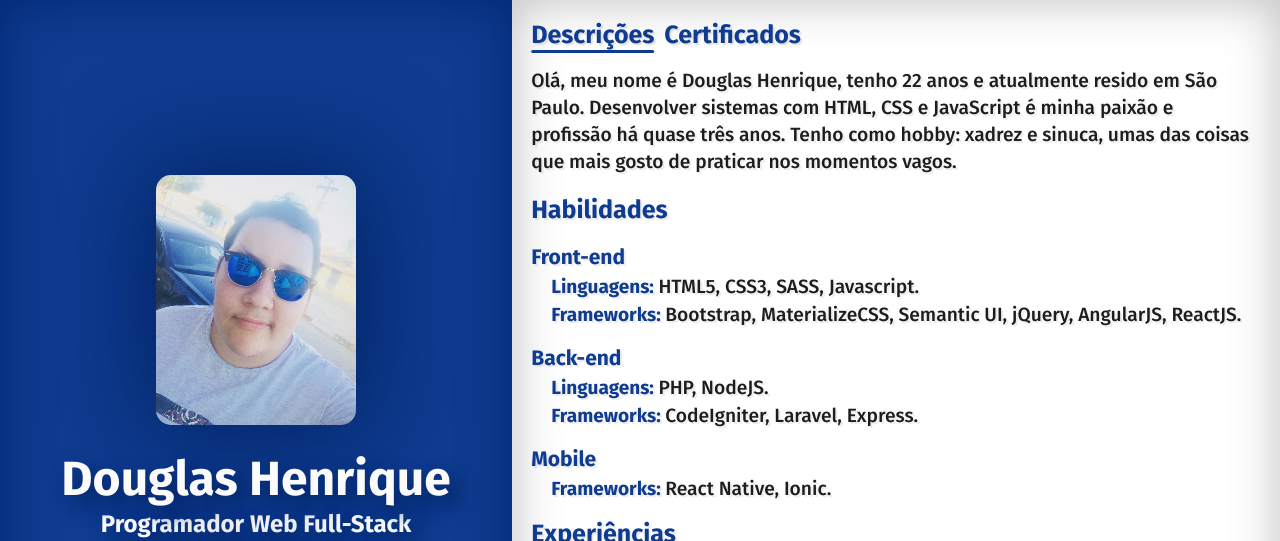
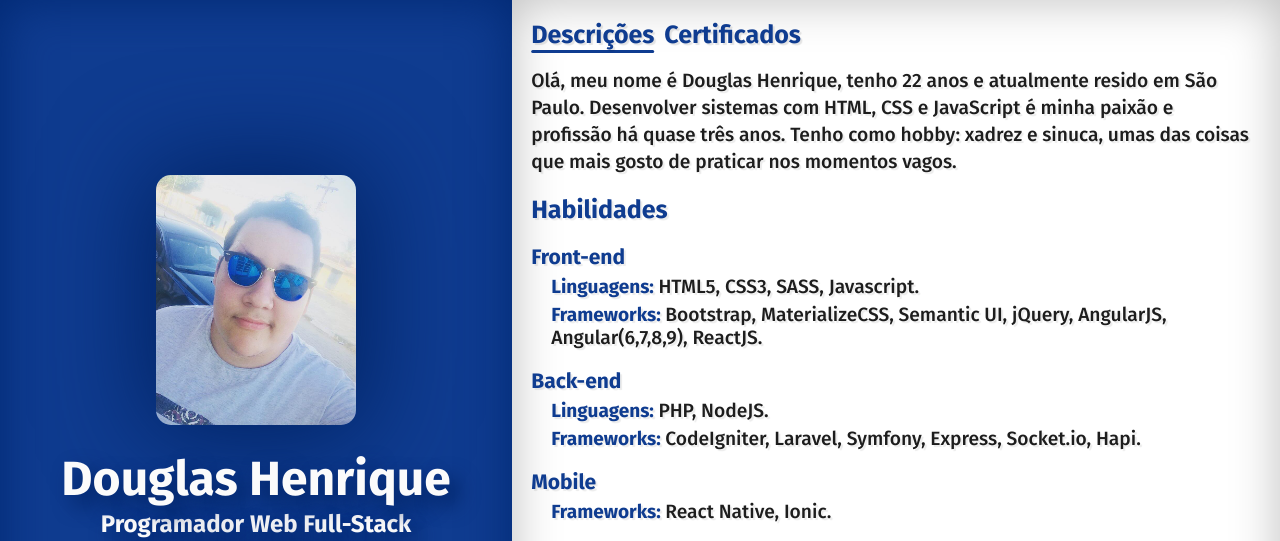
Before and after one commit to douglashsilva/WebSite-Pessoal, a plain HTML site: page index.html in a window 1280 px wide. Shown: the top 541 px of the page. Drawn offline with Linux system fonts and the light colour scheme.

Commit message:
Atualização

```diff
--- a/index.html
+++ b/index.html
@@ -55,12 +55,12 @@
                             <div class="skill">
                                 <div class="title"><span>Front-end</span></div>
                                 <div class="languages"><span>HTML5, CSS3, SASS, Javascript.</span></div>
-                                <div class="frameworks"><span>Bootstrap, MaterializeCSS, Semantic UI, jQuery, AngularJS, ReactJS.</span></div>
+                                <div class="frameworks"><span>Bootstrap, MaterializeCSS, Semantic UI, jQuery, AngularJS, Angular(6,7,8,9), ReactJS.</span></div>
                             </div>
                             <div class="skill">
                                 <div class="title"><span>Back-end</span></div>
                                 <div class="languages"><span>PHP, NodeJS.</span></div>
-                                <div class="frameworks"><span>CodeIgniter, Laravel, Express.</span></div>
+                                <div class="frameworks"><span>CodeIgniter, Laravel, Symfony, Express, Socket.io, Hapi.</span></div>
                             </div>
                             <div class="skill">
                                 <div class="title"><span>Mobile</span></div>
```
